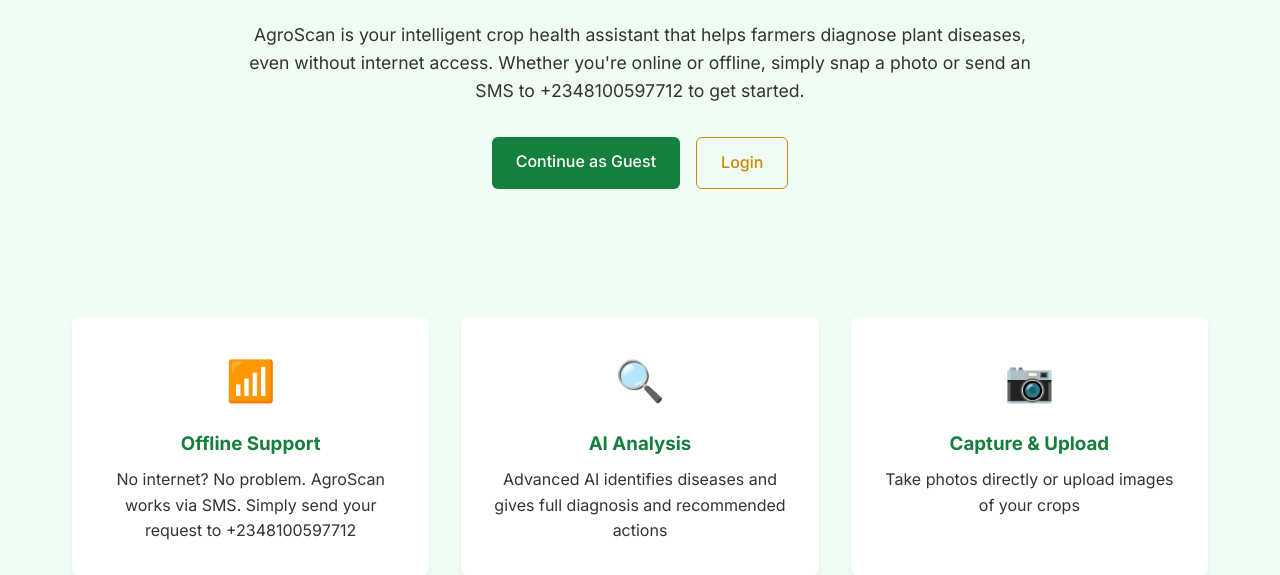
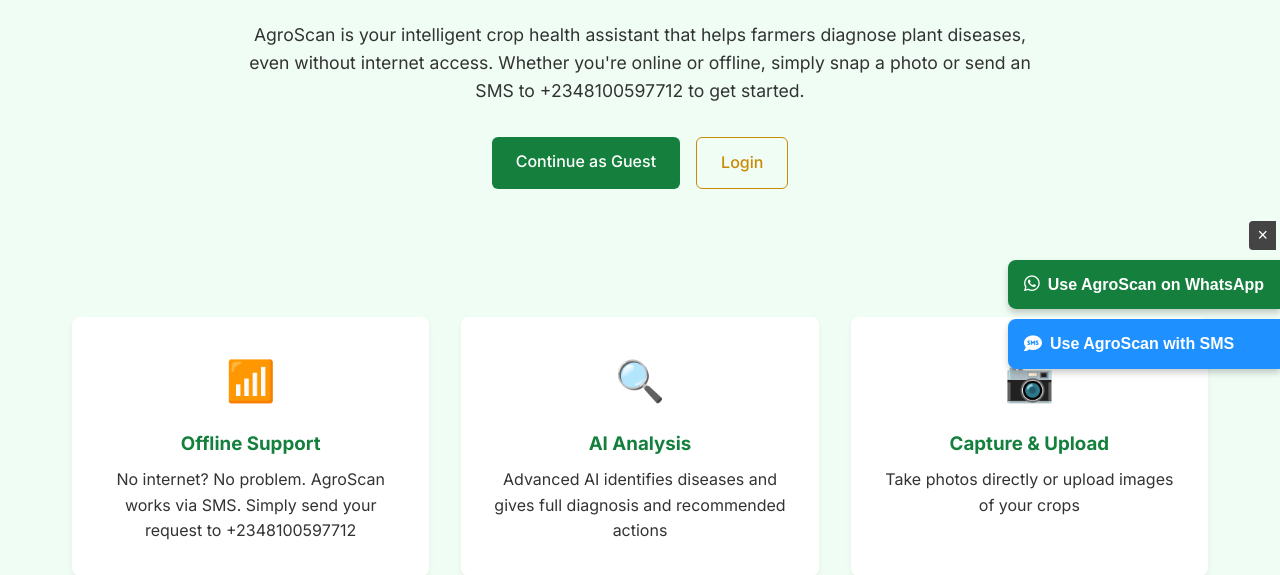
Before and after one commit to ayreact/AgroScan, a Django app: page / in a window 1280 px wide. Shown: the part 233-808 px from the top of the page. Run offline with Django 3.2, Linux system fonts and the light colour scheme.

Commit message:
Added floating buttons

```diff
--- a/agrohome/templates/agrohome/base.html
+++ b/agrohome/templates/agrohome/base.html
@@ -14,6 +14,7 @@
     <link rel="manifest" href="{% static 'fav/site.webmanifest' %}">
 </head>
 <body>
+    {% include 'agrohome/includes/float.html' %}
     {% include 'agrohome/includes/nav.html' %}
     {% block content %}
     {% endblock %}
--- /dev/null
+++ b/agrohome/templates/agrohome/includes/float.html
@@ -0,0 +1,12 @@
+{% load static %}
+<div class="agroscan-buttons" id="agroscanButtons">
+    <button class="close-btn" id="closeAgroscan">&times;</button>
+
+    <a href="https://wa.me/14155238886?text=join%20diameter-join" target="_blank" class="float-btn whatsapp-btn">
+      <i class="fab fa-whatsapp"></i> Use AgroScan on WhatsApp
+    </a>
+
+    <a href="sms:<phone_number>?body=join%20diameter-join" class="float-btn sms-btn">
+      <i class="fas fa-sms"></i> Use AgroScan with SMS
+    </a>
+</div>
--- a/static/CSS/style.css
+++ b/static/CSS/style.css
@@ -519,6 +519,7 @@
   animation: fadeIn 0.3s ease forwards;
 }
 
+/* Loader */
 .loader-con{
   width: 100vw;
   height: 100vh;
@@ -531,30 +532,7 @@
   justify-content: center;
   align-items: center;
 }
-/* HTML: <div class="loader"></div> */
-/* .loader {
-  width: 45px;
-  aspect-ratio: 1;
-  --c:no-repeat linear-gradient(var(--accent) 0 0);
-  background:
-    var(--c) 0    0,
-    var(--c) 0    100%,
-    var(--c) 50%  0,
-    var(--c) 50%  100%,
-    var(--c) 100% 0,
-    var(--c) 100% 100%;
-  animation: l12 1s infinite;
-}
-@keyframes l12 {
- 0%,100%{background-size:20% 50%}
- 16.67% {background-size:20% 30%, 20% 30%, 20% 50%, 20% 50%, 20% 50%, 20% 50%}
- 33.33% {background-size:20% 30%, 20% 30%, 20% 30%, 20% 30%, 20% 50%, 20% 50%}
- 50%    {background-size:20% 30%, 20% 30%, 20% 30%, 20% 30%, 20% 30%, 20% 30%}
- 66.67% {background-size:20% 50%, 20% 50%, 20% 30%, 20% 30%, 20% 30%, 20% 30%}
- 83.33% {background-size:20% 50%, 20% 50%, 20% 50%, 20% 50%, 20% 30%, 20% 30%}
-} */
 
-/* HTML: <div class="loader"></div> */
 .loader {
   width: 45px;
   aspect-ratio: 1;
@@ -564,11 +542,98 @@
     l16-1 1s infinite,
     l16-2 1s infinite;
 }
+
 @keyframes l16-1 {
  0%,100% {background-size:20% 100%}
  33%,66% {background-size:20% 40%}
 }
+
 @keyframes l16-2 {
  0%,33%   {background-position: 0 0   ,50% 100%,100% 0}
  66%,100% {background-position: 0 100%,50% 0   ,100% 100%}
 }
+
+/* Floating Buttons */
+.agroscan-buttons {
+  position: fixed;
+  top: 50%;
+  right: 0;
+  transform: translateY(-50%) translateX(120%);
+  display: flex;
+  flex-direction: column;
+  gap: 10px;
+  z-index: 9999;
+  transition: transform 0.6s ease-in-out, opacity 0.3s ease;
+  opacity: 0;
+  pointer-events: none;
+}
+
+.agroscan-buttons.slide-in {
+  transform: translateY(-50%) translateX(0);
+  opacity: 1;
+  pointer-events: auto;
+}
+
+.agroscan-buttons.slide-out {
+  transform: translateY(-50%) translateX(120%);
+  opacity: 0;
+  pointer-events: none;
+}
+
+.float-btn {
+  display: flex;
+  align-items: center;
+  gap: 8px;
+  padding: 12px 16px;
+  text-decoration: none;
+  font-weight: bold;
+  font-family: Arial, sans-serif;
+  color: white;
+  border-radius: 8px 0 0 8px;
+  box-shadow: 0 4px 6px rgba(0, 0, 0, 0.2);
+  transition: background-color 0.3s;
+}
+
+.whatsapp-btn {
+  background-color: #15803d;
+}
+
+.whatsapp-btn:hover {
+  background-color: #0e5e2a;
+}
+
+.sms-btn {
+  background-color: dodgerblue;
+}
+
+.sms-btn:hover {
+  background-color: #1c78d6;
+}
+
+.float-btn i {
+  font-size: 18px;
+}
+
+.close-btn {
+  align-self: flex-end;
+  background: #444;
+  color: white;
+  font-size: 18px;
+  border: none;
+  padding: 4px 8px;
+  border-radius: 4px 0 0 4px;
+  cursor: pointer;
+  margin-right: 4px;
+  transition: background 0.3s;
+}
+
+.close-btn:hover {
+  background: #222;
+}
+
+@media (max-width: 768px) {
+  .float-btn {
+    font-size: 14px;
+    padding: 10px 12px;
+  }
+}
--- a/static/JS/main.js
+++ b/static/JS/main.js
@@ -16,3 +16,19 @@
         window.location.href = HistoryURL
     });
 });
+
+window.addEventListener('load', () => {
+    const container = document.getElementById('agroscanButtons');
+    if (!sessionStorage.getItem('agroscanClosed')) {
+      setTimeout(() => {
+        container.classList.add('slide-in');
+      }, 1500); // 1.5 seconds delay
+    }
+  });
+
+  document.getElementById('closeAgroscan').addEventListener('click', () => {
+    const container = document.getElementById('agroscanButtons');
+    container.classList.remove('slide-in');
+    container.classList.add('slide-out');
+    sessionStorage.setItem('agroscanClosed', 'true');
+  });
--- a/submissions/templates/submissions/base.html
+++ b/submissions/templates/submissions/base.html
@@ -10,6 +10,7 @@
     <link rel="stylesheet" href="https://cdnjs.cloudflare.com/ajax/libs/font-awesome/6.5.0/css/all.min.css">
 </head>
 <body>
+    {% include 'agrohome/includes/float.html' %}
     {% include 'agrohome/includes/sidebar.html' %}
     {% block content %}
     {% endblock %}
```
Also changed, not shown: static/fav/site.webmanifest.
